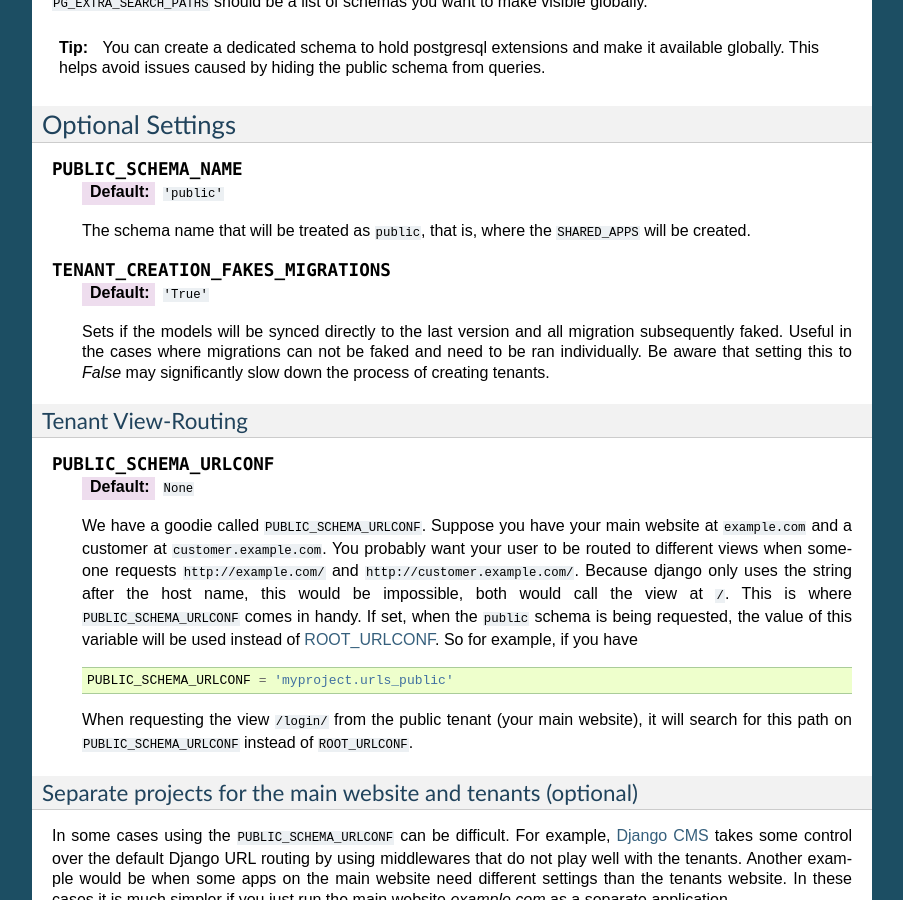
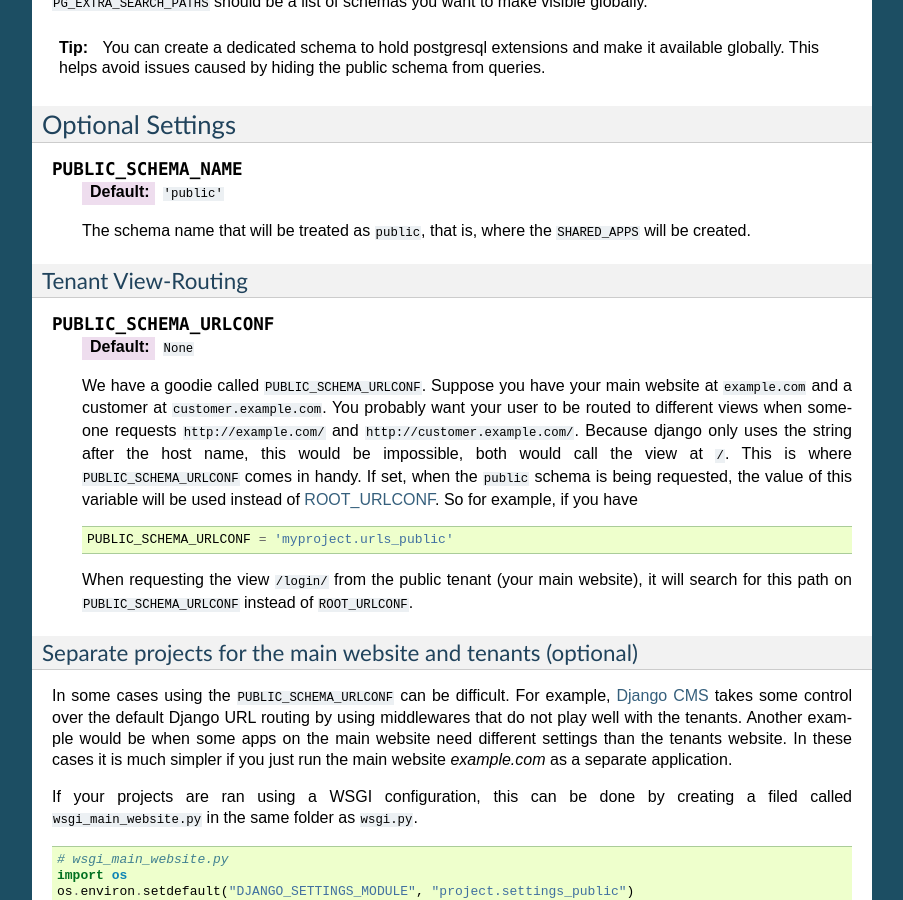
Before and after one commit to django-tenants/django-tenants, a Sphinx documentation site: the page built from docs/install.rst, in a window 1280 px wide and 900 px high, scrolled down 2475 px. Shown: the whole window, without its empty margins (198-1101 px from the left). Built offline with Sphinx 7.4.7, drawn with Linux system fonts in a browser that asks for light colours; the version number could not be read and is left out; some of the changed text lies outside the part shown.

Commit message:
Remove obsolete `TENANT_CREATION_FAKES_MIGRATIONS` setting from install guide

```diff
--- a/docs/install.rst
+++ b/docs/install.rst
@@ -159,12 +159,6 @@ Optional Settings
 
     The schema name that will be treated as ``public``, that is, where the ``SHARED_APPS`` will be created.
 
-.. attribute:: TENANT_CREATION_FAKES_MIGRATIONS
-
-    :Default: ``'True'``
-
-    Sets if the models will be synced directly to the last version and all migration subsequently faked. Useful in the cases where migrations can not be faked and need to be ran individually. Be aware that setting this to `False` may significantly slow down the process of creating tenants.
-
 
 Tenant View-Routing
 -------------------
```
